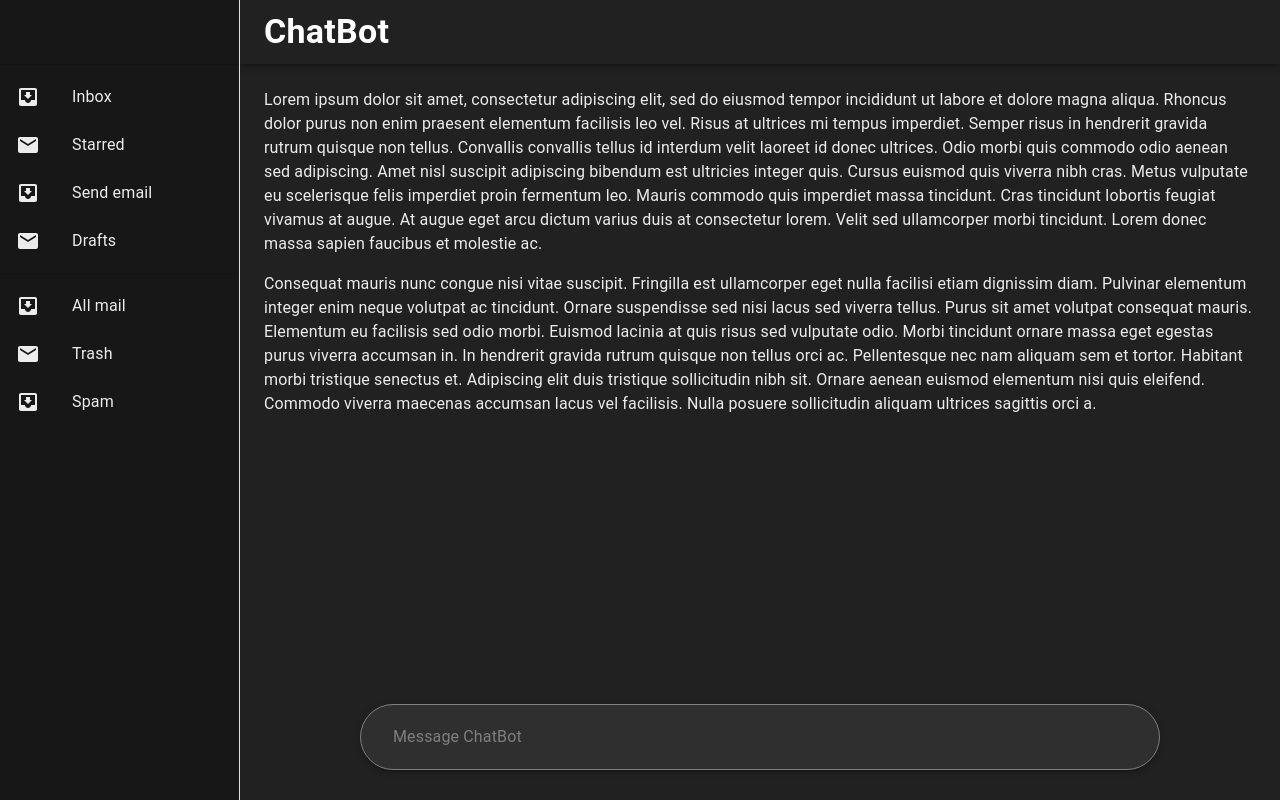
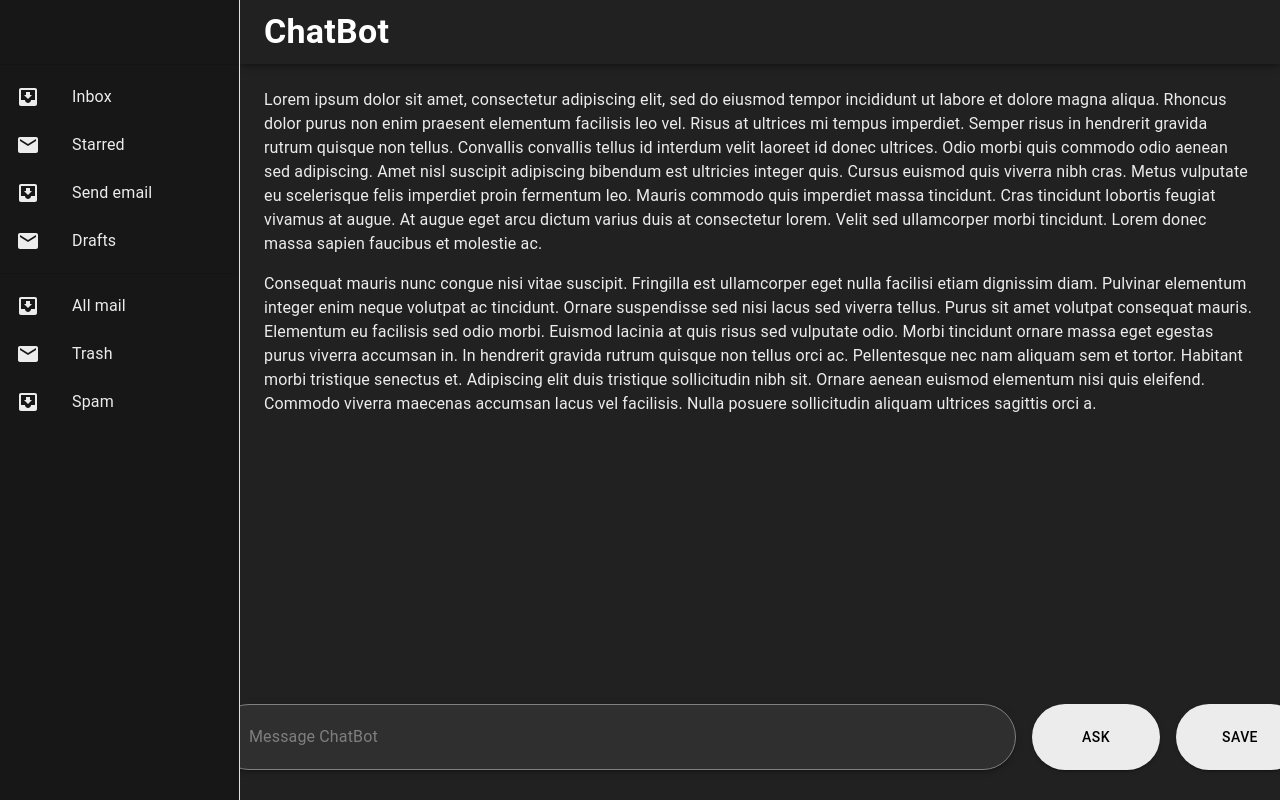
Before and after one commit to abhishekpatil4/chatBot, a React (Vite) app: page / in a window 1280 px wide. Built offline with nearby package versions, Linux system fonts and the light colour scheme.

Commit message:
feat: buttons on hover color change

```diff
--- a/src/components/pages/Home.jsx
+++ b/src/components/pages/Home.jsx
@@ -20,6 +20,7 @@ import { useTheme } from '@emotion/react';
 import TextField from '@mui/material/TextField';
 import { colors } from '@mui/material';
 import Input from '@mui/material/Input';
+import Button from '@mui/material/Button';
 
 
 
@@ -142,10 +143,10 @@ function Home(props) {
             </Box>
             <Box
                 component="main"
-                sx={{ flexGrow: 1, p: 3, width: { sm: `calc(100% - ${drawerWidth}px)` }, backgroundColor: theme.palette.primary.main, height: '100vh' }}
+                sx={{ flexGrow: 1, p: 3, width: { sm: `calc(100% - ${drawerWidth}px)` }, backgroundColor: theme.palette.primary.main, height: '100vh', display: 'flex', flexDirection: 'column', alignItems: 'center' }}
             >
                 <Toolbar />
-                <Typography paragraph   >
+                <Typography paragraph>
                     Lorem ipsum dolor sit amet, consectetur adipiscing elit, sed do eiusmod
                     tempor incididunt ut labore et dolore magna aliqua. Rhoncus dolor purus non
                     enim praesent elementum facilisis leo vel. Risus at ultrices mi tempus
@@ -172,23 +173,29 @@ function Home(props) {
                     eleifend. Commodo viverra maecenas accumsan lacus vel facilisis. Nulla
                     posuere sollicitudin aliquam ultrices sagittis orci a.
                 </Typography>
-                <Box sx={{ display: 'flex', justifyContent: 'center' }}>
-                    {/* <TextField
-                        id="outlined-multiline-flexible"
-                        label="Enter question"
-                        multiline
-                        maxRows={4}
-                        sx={{ backgroundColor: theme.palette.tertiary.main, minWidth: '50rem' }}
-                    /> */}
+                <Box sx={{
+                    display: 'flex', justifyContent: 'center', position: 'fixed',
+                    bottom: 30,
+                    gap: 2
+                }}>
                     <Input disableUnderline placeholder='Message ChatBot'
-                    sx={{ backgroundColor: theme.palette.tertiary.main, color:theme.palette.lightWhite.main, height: "3rem", border: '1px solid gray', borderRadius: '80px', minWidth: '50rem',
-                    padding:'2rem',
-                    boxShadow:3,
-                    position:'fixed',
-                    bottom:30
-
-                    }} />
-
+                        sx={{
+                            backgroundColor: theme.palette.tertiary.main, color: theme.palette.lightWhite.main, height: "3rem", border: '1px solid gray', borderRadius: '80px', minWidth: '50rem',
+                            padding: '2rem',
+                            boxShadow: 3,
+                        }} />
+                    <Button variant="contained" sx={{
+                        backgroundColor: theme.palette.lightWhite.main, color: 'black', minWidth: '8rem', borderRadius: '80px',
+                        '&:hover': {
+                            backgroundColor: '#adacac', // Change to your desired hover color
+                        },
+                    }}>Ask</Button>
+                    <Button variant="contained" sx={{
+                        backgroundColor: theme.palette.lightWhite.main, color: 'black', minWidth: '8rem', borderRadius: '80px',
+                        '&:hover': {
+                            backgroundColor: '#adacac', // Change to your desired hover color
+                        },
+                    }}>Save</Button>
                 </Box>
             </Box>
         </Box >
```
